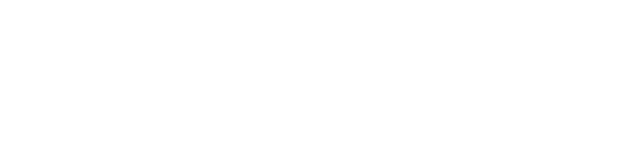
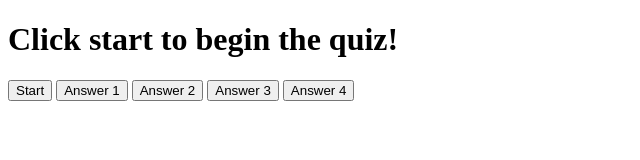
Before and after one commit to blofland/code-quiz, a plain HTML site: page index.html in a window 1280 px wide. Shown: the whole page, without its empty margins (0-640 px from the left). Drawn offline with Linux system fonts and the light colour scheme.

Commit message:
added buttons

```diff
--- a/css/stylesheet.css
+++ b/css/stylesheet.css
@@ -0,0 +1 @@
+font-family: article;
--- a/index.html
+++ b/index.html
@@ -8,6 +8,12 @@
     <title>Quiz</title>
 </head>
 <body>
-
+    <h1 class="opening">Click start to begin the quiz!</h1>
+    <button class="btn">Start</button>
+    <button class="btn">Answer 1</button>
+    <button class="btn">Answer 2</button>
+    <button class="btn">Answer 3</button>
+    <button class="btn">Answer 4</button>
 </body>
+<script src="js/script.js"></script>
 </html>
--- /dev/null
+++ b/js/script.js
@@ -0,0 +1,3 @@
+alert("Click start to begin quiz!")
+
+addEventListener.
```
